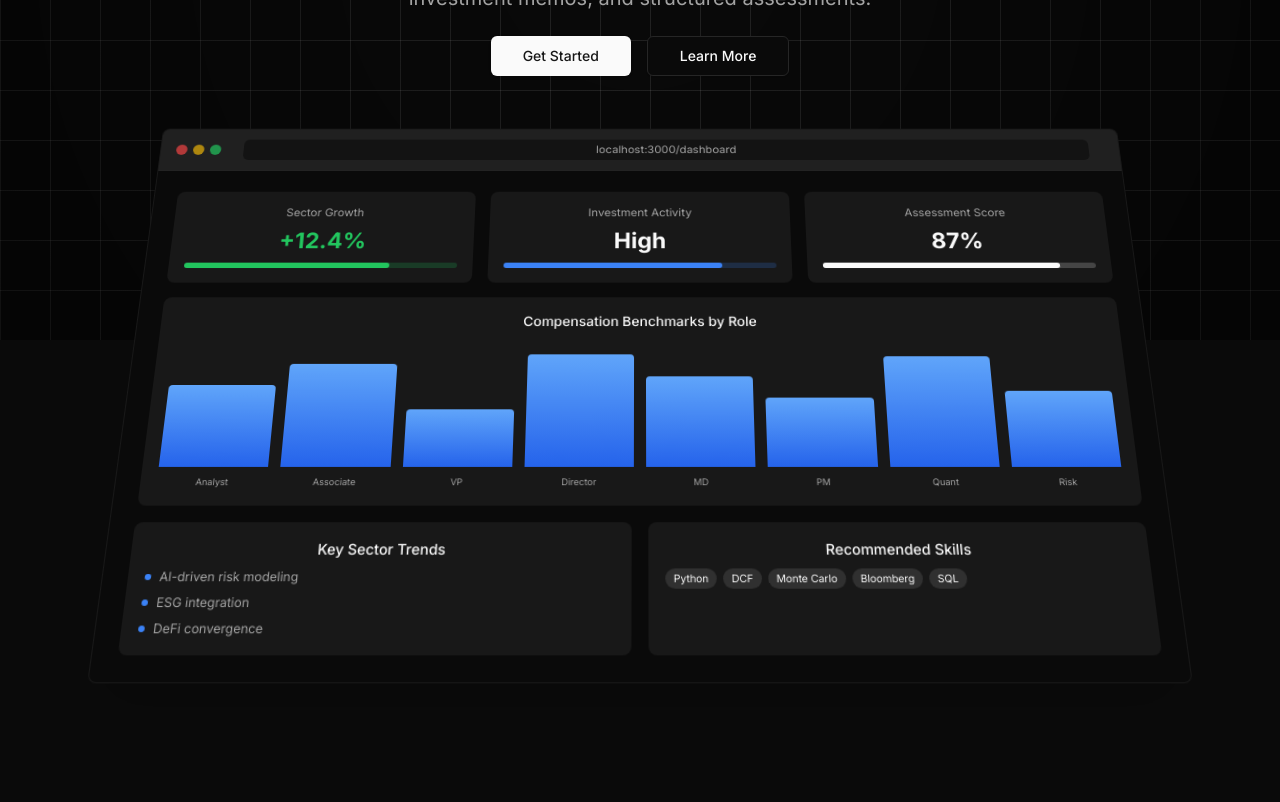
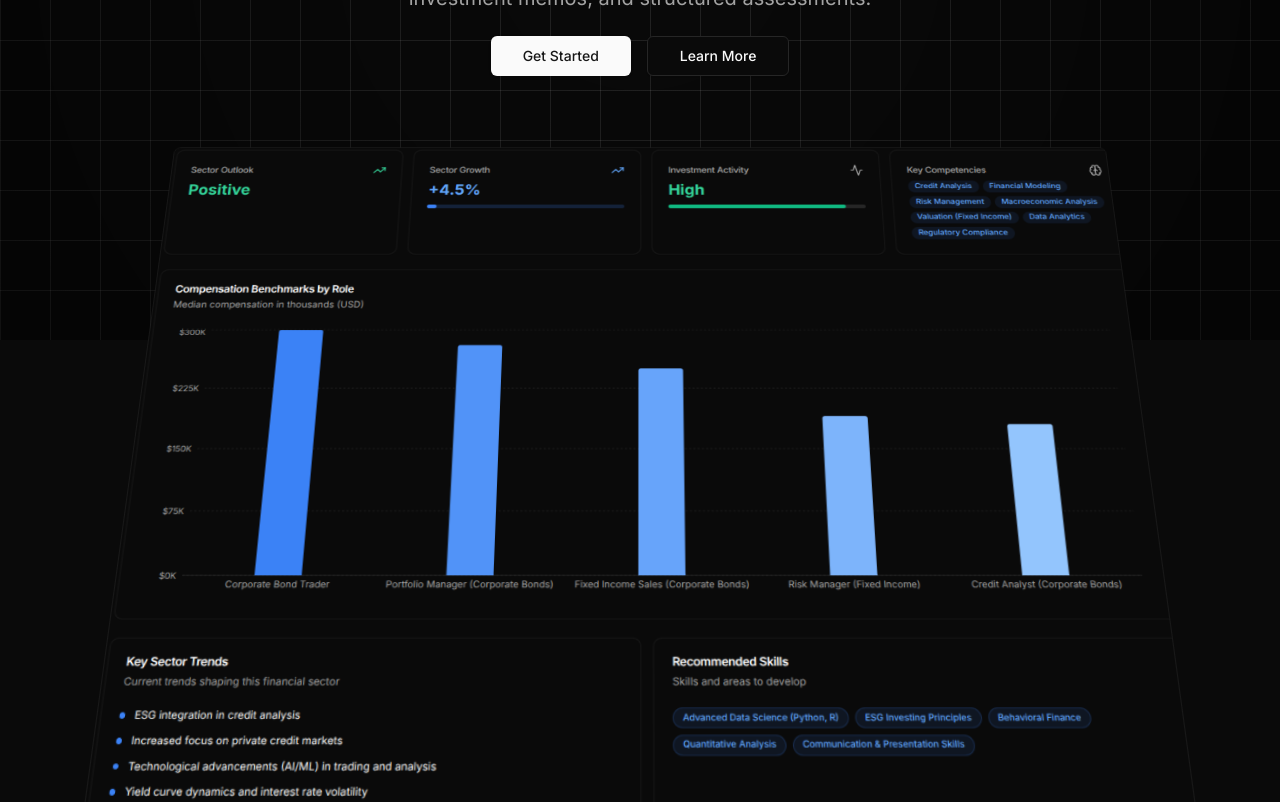
Before and after one commit to ayushan003/FinSight, a Next.js app: page / in a window 1280 px wide. Shown: the part 460-1262 px from the top of the page. Built offline with nearby package versions, Linux system fonts and the light colour scheme; no server answers.

Commit message:
Update hero.jsx

```diff
--- a/components/hero.jsx
+++ b/components/hero.jsx
@@ -3,6 +3,7 @@
 import React, { useEffect, useRef } from "react";
 import { Button } from "@/components/ui/button";
 import Link from "next/link";
+import Image from "next/image";
 
 const HeroSection = () => {
   const imageRef = useRef(null);
@@ -55,133 +56,14 @@ const HeroSection = () => {
 
         <div className="hero-image-wrapper mt-5 md:mt-0">
           <div ref={imageRef} className="hero-image">
-            <div className="max-w-5xl mx-auto rounded-lg shadow-2xl border border-border/50 overflow-hidden bg-card">
-              {/* Browser chrome */}
-              <div className="flex items-center gap-2 px-4 py-3 bg-muted/80 border-b border-border/50">
-                <div className="flex gap-1.5">
-                  <div className="w-3 h-3 rounded-full bg-red-500/70"></div>
-                  <div className="w-3 h-3 rounded-full bg-yellow-500/70"></div>
-                  <div className="w-3 h-3 rounded-full bg-green-500/70"></div>
-                </div>
-                <div className="flex-1 mx-4">
-                  <div className="bg-background/60 rounded-md px-3 py-1 text-xs text-muted-foreground text-center">
-                    localhost:3000/dashboard
-                  </div>
-                </div>
-              </div>
-              {/* Dashboard mockup content */}
-              <div className="p-6 space-y-4">
-                {/* Stat cards row */}
-                <div className="grid grid-cols-3 gap-4">
-                  <div className="rounded-lg bg-muted/50 p-4 space-y-2">
-                    <div className="text-xs text-muted-foreground">
-                      Sector Growth
-                    </div>
-                    <div className="text-2xl font-bold text-green-500">
-                      +12.4%
-                    </div>
-                    <div className="h-1.5 rounded-full bg-green-500/20">
-                      <div className="h-1.5 rounded-full bg-green-500 w-3/4"></div>
-                    </div>
-                  </div>
-                  <div className="rounded-lg bg-muted/50 p-4 space-y-2">
-                    <div className="text-xs text-muted-foreground">
-                      Investment Activity
-                    </div>
-                    <div className="text-2xl font-bold">High</div>
-                    <div className="h-1.5 rounded-full bg-blue-500/20">
-                      <div className="h-1.5 rounded-full bg-blue-500 w-4/5"></div>
-                    </div>
-                  </div>
-                  <div className="rounded-lg bg-muted/50 p-4 space-y-2">
-                    <div className="text-xs text-muted-foreground">
-                      Assessment Score
-                    </div>
-                    <div className="text-2xl font-bold text-primary">87%</div>
-                    <div className="h-1.5 rounded-full bg-primary/20">
-                      <div className="h-1.5 rounded-full bg-primary w-[87%]"></div>
-                    </div>
-                  </div>
-                </div>
-                {/* Chart area */}
-                <div className="rounded-lg bg-muted/50 p-4">
-                  <div className="text-sm font-medium mb-3">
-                    Compensation Benchmarks by Role
-                  </div>
-                  <div className="flex items-end gap-3" style={{ height: "128px" }}>
-                    {[65, 82, 45, 90, 72, 55, 88, 60].map((h, i) => (
-                      <div
-                        key={i}
-                        className="flex-1 rounded-t"
-                        style={{
-                          height: `${Math.round(128 * h / 100)}px`,
-                          background: "linear-gradient(to top, #2563eb, #60a5fa)",
-                          minWidth: "8px",
-                        }}
-                      ></div>
-                    ))}
-                  </div>
-                  <div className="flex gap-3 mt-2">
-                    {[
-                      "Analyst",
-                      "Associate",
-                      "VP",
-                      "Director",
-                      "MD",
-                      "PM",
-                      "Quant",
-                      "Risk",
-                    ].map((l, i) => (
-                      <div
-                        key={i}
-                        className="flex-1 text-[9px] text-muted-foreground text-center truncate"
-                      >
-                        {l}
-                      </div>
-                    ))}
-                  </div>
-                </div>
-                {/* Bottom row */}
-                <div className="grid grid-cols-2 gap-4">
-                  <div className="rounded-lg bg-muted/50 p-4">
-                    <div className="text-sm font-medium mb-2">
-                      Key Sector Trends
-                    </div>
-                    <div className="space-y-2">
-                      {[
-                        "AI-driven risk modeling",
-                        "ESG integration",
-                        "DeFi convergence",
-                      ].map((t, i) => (
-                        <div key={i} className="flex items-center gap-2">
-                          <div className="w-1.5 h-1.5 rounded-full bg-blue-500"></div>
-                          <span className="text-xs text-muted-foreground">
-                            {t}
-                          </span>
-                        </div>
-                      ))}
-                    </div>
-                  </div>
-                  <div className="rounded-lg bg-muted/50 p-4">
-                    <div className="text-sm font-medium mb-2">
-                      Recommended Skills
-                    </div>
-                    <div className="flex flex-wrap gap-1.5">
-                      {["Python", "DCF", "Monte Carlo", "Bloomberg", "SQL"].map(
-                        (s, i) => (
-                          <span
-                            key={i}
-                            className="text-[10px] px-2 py-0.5 rounded-full bg-primary/10 text-primary"
-                          >
-                            {s}
-                          </span>
-                        )
-                      )}
-                    </div>
-                  </div>
-                </div>
-              </div>
-            </div>
+            <Image
+              src="/dashboard.png"
+              alt="FinSight AI Dashboard — Sector Analysis"
+              width={1280}
+              height={720}
+              className="max-w-5xl mx-auto rounded-lg shadow-2xl border border-border/50"
+              priority
+            />
           </div>
         </div>
       </div>
```
